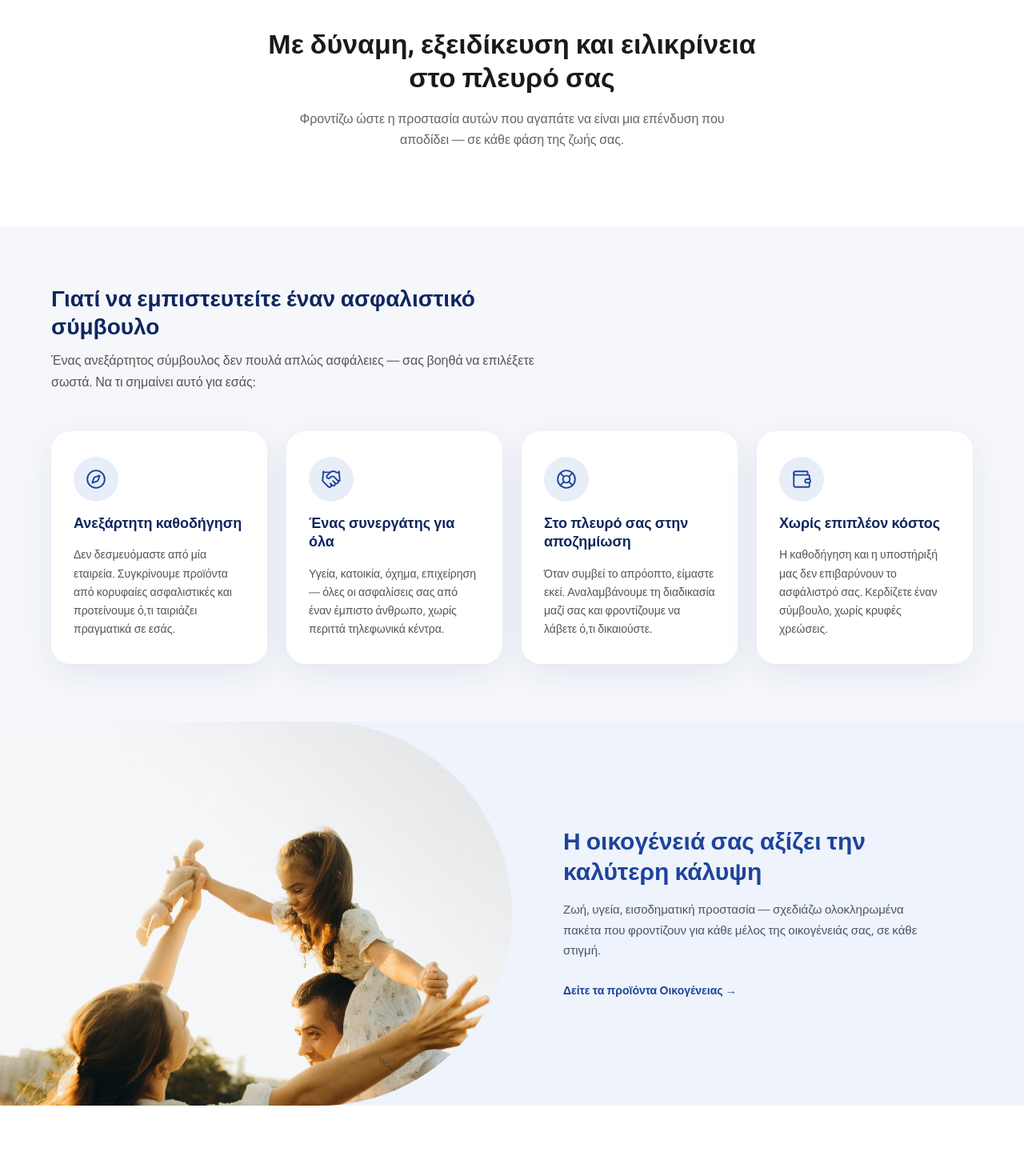
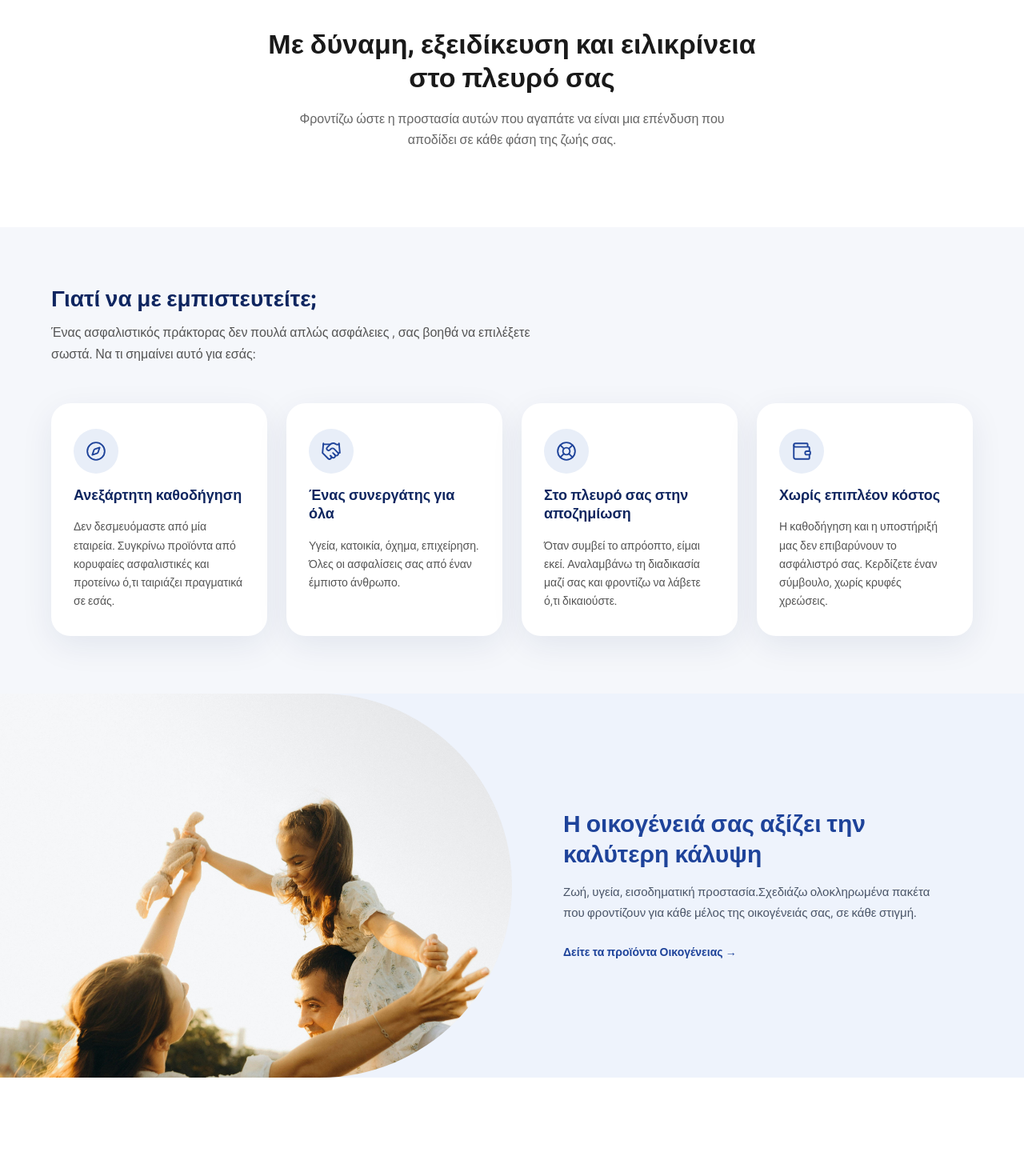
Before and after one commit to Slqmerr/InsuranceBrokerPloumakis, a Next.js app: page / in a window 1280 px wide. Shown: the part 960-2430 px from the top of the page at 80% size. Built offline with nearby package versions, Linux system fonts and the light colour scheme.

Commit message:
changed texts

```diff
--- a/app/components/Footer.tsx
+++ b/app/components/Footer.tsx
@@ -2,7 +2,7 @@
 
 import { Phone, Mail, MapPin } from "lucide-react";
 
-const OFFICE_ADDRESS = "Κυδωνίας 8 & Ανδρεαδάκη Βασίλη 2, 71202 Ηράκλειο";
+const OFFICE_ADDRESS = "Κυδωνίας 8 & Ανδρεαδάκη, 71202 Ηράκλειο";
 // Keyless Google Maps embed — geocodes the address server-side
 const MAP_EMBED_SRC = `https://maps.google.com/maps?q=${encodeURIComponent("Κυδωνίας 8, Ηράκλειο 71202")}&z=17&hl=el&output=embed`;
 
--- a/app/components/Hero.tsx
+++ b/app/components/Hero.tsx
@@ -5,8 +5,8 @@ import Link from "next/link";
 import { animate, motion, useMotionValue, useTransform } from "framer-motion";
 
 const HERO_STATS = [
-  { value: 20, suffix: "+", label: "Χρόνια εμπειρίας" },
-  { value: 500, suffix: "+", label: "Ικανοποιημένοι πελάτες" },
+  { value: 25, suffix: "+", label: "Χρόνια εμπειρίας" },
+  { value: 3000, suffix: "+", label: "Ικανοποιημένοι πελάτες" },
   { value: 15, suffix: "+", label: "Ασφαλιστικές εταιρείες" },
 ];
 
--- a/app/components/HowItWorks.tsx
+++ b/app/components/HowItWorks.tsx
@@ -32,7 +32,7 @@ const STEPS = [
     num: "03",
     icon: ShieldCheck,
     title: "Σας στηρίζουμε διαρκώς",
-    text: "Αναλαμβάνουμε τα πάντα — από τη σύναψη του συμβολαίου μέχρι την υποστήριξη σε κάθε αποζημίωση.",
+    text: "Αναλαμβάνουμε τα πάντα. Από τη σύναψη του συμβολαίου μέχρι την υποστήριξη σε κάθε αποζημίωση.",
   },
 ];
 
--- a/app/components/MeetDimitrios.tsx
+++ b/app/components/MeetDimitrios.tsx
@@ -63,12 +63,7 @@ export default function MeetDimitrios() {
           viewport={{ once: true, margin: "-80px" }}
           style={{ display: "flex", flexDirection: "column", gap: "18px" }}
         >
-          <motion.p
-            variants={fadeUp}
-            style={{ color: "#1E439A", fontSize: "13px", fontWeight: 700, letterSpacing: "0.1em", textTransform: "uppercase", margin: 0 }}
-          >
-            Ο άνθρωπος πίσω από την ασφάλιση
-          </motion.p>
+
 
           <motion.h2
             variants={fadeUp}
@@ -81,7 +76,7 @@ export default function MeetDimitrios() {
             variants={fadeUp}
             style={{ color: "#555", fontSize: "16px", lineHeight: 1.7, margin: 0, maxWidth: "480px" }}
           >
-            Με περισσότερα από 25 χρόνια εμπειρίας στον ασφαλιστικό κλάδο, ο Δημήτριος συνδυάζει διεθνείς πιστοποιήσεις με βαθιά γνώση της αγοράς — και μια σταθερή αρχή: το συμφέρον του πελάτη πάνω απ' όλα.
+            Με περισσότερα από 25 χρόνια εμπειρίας στον ασφαλιστικό κλάδο, συνδυάζω διεθνείς πιστοποιήσεις με βαθιά γνώση της αγοράς και μια σταθερή αρχή: το συμφέρον του πελάτη πάνω απ' όλα.
           </motion.p>
 
           <motion.div
@@ -114,7 +109,7 @@ export default function MeetDimitrios() {
               href="/emeis"
               style={{ display: "inline-flex", alignItems: "center", gap: "8px", color: "#1E439A", fontSize: "14px", fontWeight: 700, textDecoration: "none" }}
             >
-              Γνωρίστε τον Δημήτριο
+              Γνωρίστε με
               <ArrowRight size={16} strokeWidth={2} />
             </Link>
           </motion.div>
--- a/app/components/Navbar.tsx
+++ b/app/components/Navbar.tsx
@@ -136,7 +136,7 @@ export default function Navbar() {
                 display: "inline-block",
               }}
             >
-              Εμείς
+              Καριέρα
             </MotionLink>
           </li>
 
--- a/app/components/ProductPageContent.tsx
+++ b/app/components/ProductPageContent.tsx
@@ -123,7 +123,7 @@ export default function ProductPageContent({
         <p style={{ fontSize: "14px", color: "#777", lineHeight: 1.7, margin: "0 0 32px" }}>
           Συνεργαζόμαστε με κορυφαίες ασφαλιστικές εταιρείες, ώστε να βρούμε μαζί το πρόγραμμα που ταιριάζει στις ανάγκες σας. Επικοινωνήστε μαζί μας για μια εξατομικευμένη προσφορά.
         </p>
-
+ {/* LINK */ }
         <Link href={`/prosfora/${product.slug}`} style={{
           background: "#1E439A",
           color: "#fff",
--- a/app/components/WhyBroker.tsx
+++ b/app/components/WhyBroker.tsx
@@ -19,17 +19,17 @@ const REASONS = [
   {
     icon: Compass,
     title: "Ανεξάρτητη καθοδήγηση",
-    text: "Δεν δεσμευόμαστε από μία εταιρεία. Συγκρίνουμε προϊόντα από κορυφαίες ασφαλιστικές και προτείνουμε ό,τι ταιριάζει πραγματικά σε εσάς.",
+    text: "Δεν δεσμευόμαστε από μία εταιρεία. Συγκρίνω προϊόντα από κορυφαίες ασφαλιστικές και προτείνω ό,τι ταιριάζει πραγματικά σε εσάς.",
   },
   {
     icon: Handshake,
     title: "Ένας συνεργάτης για όλα",
-    text: "Υγεία, κατοικία, όχημα, επιχείρηση — όλες οι ασφαλίσεις σας από έναν έμπιστο άνθρωπο, χωρίς περιττά τηλεφωνικά κέντρα.",
+    text: "Υγεία, κατοικία, όχημα, επιχείρηση. Όλες οι ασφαλίσεις σας από έναν έμπιστο άνθρωπο.",
   },
   {
     icon: LifeBuoy,
     title: "Στο πλευρό σας στην αποζημίωση",
-    text: "Όταν συμβεί το απρόοπτο, είμαστε εκεί. Αναλαμβάνουμε τη διαδικασία μαζί σας και φροντίζουμε να λάβετε ό,τι δικαιούστε.",
+    text: "Όταν συμβεί το απρόοπτο, είμαι εκεί. Αναλαμβάνω τη διαδικασία μαζί σας και φροντίζω να λάβετε ό,τι δικαιούστε.",
   },
   {
     icon: Wallet,
@@ -49,7 +49,7 @@ export default function WhyBroker() {
         viewport={{ once: true, margin: "-60px" }}
         style={{ fontFamily: UBUNTU, fontSize: "28px", fontWeight: 700, color: "#0F2660", margin: "0 0 12px", maxWidth: "620px", lineHeight: 1.25 }}
       >
-        Γιατί να εμπιστευτείτε έναν ασφαλιστικό σύμβουλο
+        Γιατί να με εμπιστευτείτε;
       </motion.h2>
 
       <motion.p
@@ -59,7 +59,7 @@ export default function WhyBroker() {
         viewport={{ once: true, margin: "-60px" }}
         style={{ color: "#555", fontSize: "16px", lineHeight: 1.65, maxWidth: "620px", margin: "0 0 48px" }}
       >
-        Ένας ανεξάρτητος σύμβουλος δεν πουλά απλώς ασφάλειες — σας βοηθά να επιλέξετε σωστά. Να τι σημαίνει αυτό για εσάς:
+        Ένας ασφαλιστικός πράκτορας δεν πουλά απλώς ασφάλειες , σας βοηθά να επιλέξετε σωστά. Να τι σημαίνει αυτό για εσάς:
       </motion.p>
 
       <motion.div
--- a/app/page.tsx
+++ b/app/page.tsx
@@ -33,7 +33,7 @@ export default function Home() {
           Με δύναμη, εξειδίκευση και ειλικρίνεια στο πλευρό σας
         </h2>
         <p style={{ fontSize: "16px", color: "#666", lineHeight: 1.65, maxWidth: "540px", margin: "0 auto" }}>
-          Φροντίζω ώστε η προστασία αυτών που αγαπάτε να είναι μια επένδυση που αποδίδει — σε κάθε φάση της ζωής σας.
+          Φροντίζω ώστε η προστασία αυτών που αγαπάτε να είναι μια επένδυση που αποδίδει σε κάθε φάση της ζωής σας.
         </p>
       </div>
 
@@ -68,7 +68,7 @@ export default function Home() {
               Η οικογένειά σας αξίζει την καλύτερη κάλυψη
             </h3>
             <p style={{ fontSize: "15px", color: "#4a5568", lineHeight: 1.7, marginBottom: "24px" }}>
-              Ζωή, υγεία, εισοδηματική προστασία — σχεδιάζω ολοκληρωμένα πακέτα που φροντίζουν για κάθε μέλος της οικογένειάς σας, σε κάθε στιγμή.
+              Ζωή, υγεία, εισοδηματική προστασία.Σχεδιάζω ολοκληρωμένα πακέτα που φροντίζουν για κάθε μέλος της οικογένειάς σας, σε κάθε στιγμή.
             </p>
             <a href="/idiotes/oikogeneia" style={{ color: "#1E439A", fontSize: "14px", fontWeight: 700, textDecoration: "none" }}>
               Δείτε τα προϊόντα Οικογένειας →
@@ -96,7 +96,7 @@ export default function Home() {
               Προστατέψτε αυτό που έχτισατε με κόπο
             </h3>
             <p style={{ fontSize: "15px", color: "#4a5568", lineHeight: 1.7, marginBottom: "24px" }}>
-              Από το σπίτι και το αυτοκίνητο μέχρι την επιχείρησή σας — καλύπτω όλους τους κλάδους με λύσεις που ταιριάζουν στις πραγματικές σας ανάγκες.
+              Από το σπίτι και το αυτοκίνητο μέχρι την επιχείρησή σας.Καλύπτω όλους τους κλάδους με λύσεις που ταιριάζουν στις πραγματικές σας ανάγκες.
             </p>
             <a href="/idiotes/katoikia" style={{ color: "#1E439A", fontSize: "14px", fontWeight: 700, textDecoration: "none" }}>
               Δείτε τα προϊόντα Κατοικίας →
```
Also changed, not shown: app/emeis/page.tsx (+4 -10 lines).
